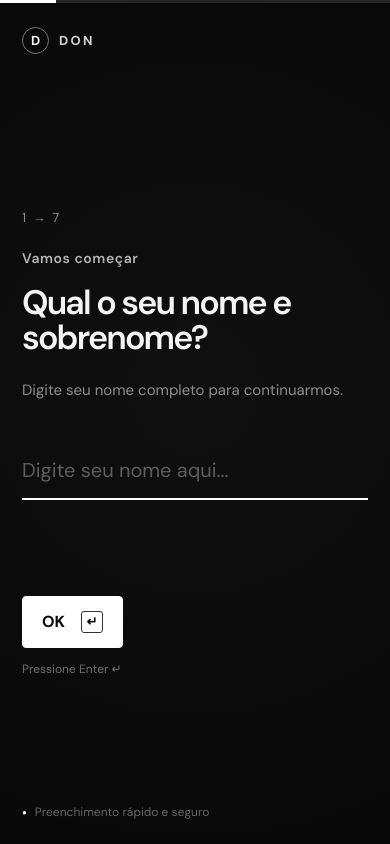
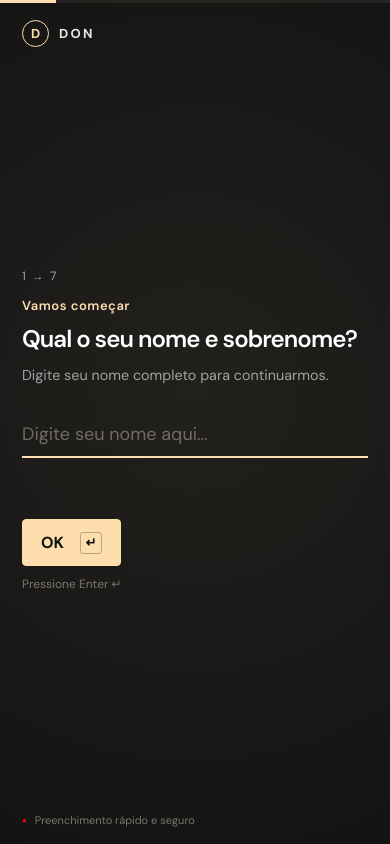
Before and after one commit to gnstecnologia/formulario-etapas, a plain HTML site: page index.html in a window 390 px wide. Drawn offline with Linux system fonts and the light colour scheme.

Commit message:
Nova paleta escura com creme e vermelho, sem scroll em nenhum viewport
Opcoes em duas colunas no desktop e tipografia escalada por altura para o
conteudo caber inteiro na tela.

Co-Authored-By: Claude Opus 4.5 <noreply@anthropic.com>

```diff
--- a/style.css
+++ b/style.css
@@ -1,13 +1,15 @@
 @import url('https://fonts.googleapis.com/css2?family=DM+Sans:wght@400;500;600;700&display=swap');
 
 :root {
-  --bg: #070707;
-  --surface: #111111;
-  --text: #f4f4f4;
-  --muted: #8d8d8d;
-  --line: #292929;
-  --accent: #ffffff;
-  --danger: #ff7e7e;
+  --bg: #121212;
+  --surface: #1c1a17;
+  --text: #ffffff;
+  --muted: #a3a3a3;
+  --line: #2e2c29;
+  --accent: #ffdeae;
+  --accent-ink: #121212;
+  --detail: #ff0000;
+  --danger: #ff0000;
   --ease: cubic-bezier(.22, 1, .36, 1);
 }
 
@@ -29,10 +31,10 @@ button { cursor: pointer; }
   position: relative;
   display: flex;
   flex-direction: column;
-  padding: 34px clamp(24px, 7vw, 110px) 30px;
+  padding: clamp(16px, 3vh, 34px) clamp(24px, 7vw, 110px) clamp(14px, 2.4vh, 30px);
   isolation: isolate;
   background:
-    radial-gradient(circle at 50% 46%, rgba(255,255,255,.035), transparent 34rem),
+    radial-gradient(circle at 50% 46%, rgba(255, 222, 174, .07), transparent 34rem),
     var(--bg);
 }
 
@@ -40,7 +42,7 @@ button { cursor: pointer; }
   position: fixed;
   inset: 0 0 auto;
   height: 3px;
-  background: #252525;
+  background: #262421;
   z-index: 10;
 }
 .top-progress__bar {
@@ -64,22 +66,23 @@ button { cursor: pointer; }
   place-items: center;
   width: 27px;
   height: 27px;
-  border: 1px solid #777;
+  border: 1px solid var(--accent);
   border-radius: 50%;
+  color: var(--accent);
   font-size: 13px;
   letter-spacing: 0;
 }
-.brand__name { opacity: .86; }
+.brand__name { opacity: .9; }
 
 .form-stage {
   width: min(760px, 100%);
   margin: auto;
-  padding: 70px 0 60px;
+  padding: clamp(6px, 2.2vh, 34px) 0;
 }
 .step-counter {
-  margin-bottom: 23px;
+  margin-bottom: clamp(8px, 1.6vh, 20px);
   color: var(--muted);
-  font-size: 13px;
+  font-size: 12px;
   letter-spacing: .12em;
   text-transform: uppercase;
 }
@@ -87,97 +90,111 @@ button { cursor: pointer; }
 .question-card.is-leaving { opacity: 0; transform: translateY(-24px); }
 .question-card.is-entering { opacity: 0; transform: translateY(28px); }
 .eyebrow {
-  margin: 0 0 18px;
-  color: #b5b5b5;
-  font-size: 14px;
+  margin: 0 0 clamp(6px, 1.4vh, 16px);
+  color: var(--accent);
+  font-size: 13px;
   font-weight: 600;
   letter-spacing: .04em;
 }
 h1 {
   max-width: 720px;
   margin: 0;
-  font-size: clamp(34px, 6vw, 70px);
-  line-height: 1.04;
-  letter-spacing: -.055em;
+  font-size: clamp(24px, min(3.6vw, 4.4vh), 56px);
+  line-height: 1.06;
+  letter-spacing: -.04em;
   font-weight: 600;
 }
 .question-help {
   max-width: 510px;
-  margin: 23px 0 0;
+  margin: clamp(10px, 1.6vh, 20px) 0 0;
   color: var(--muted);
-  font-size: 16px;
-  line-height: 1.55;
+  font-size: clamp(13px, 1.7vh, 16px);
+  line-height: 1.5;
 }
 
-form { margin-top: 46px; }
+form { margin-top: clamp(12px, 2.6vh, 34px); }
 input {
   width: 100%;
-  padding: 18px 0 15px;
+  padding: clamp(8px, 1.6vh, 16px) 0 clamp(6px, 1.2vh, 13px);
   border: 0;
-  border-bottom: 1px solid #676767;
+  border-bottom: 1px solid #4a4640;
   outline: none;
   color: var(--text);
   background: transparent;
-  font-size: clamp(20px, 3vw, 29px);
+  font-size: clamp(18px, min(3vw, 2.6vh), 26px);
   transition: border-color 220ms ease, box-shadow 220ms ease;
 }
-input::placeholder { color: #5e5e5e; }
-input:focus { border-color: #fff; box-shadow: 0 1px 0 #fff; }
+input::placeholder { color: #6f6b66; }
+input:focus { border-color: var(--accent); box-shadow: 0 1px 0 var(--accent); }
 input.input-error { border-color: var(--danger); animation: shake 360ms ease; }
 
 .options {
   display: grid;
-  gap: 10px;
-  margin: 34px 0 0;
+  grid-template-columns: repeat(2, minmax(0, 1fr));
+  gap: clamp(6px, 1.1vh, 10px);
+  margin: clamp(12px, 2.2vh, 30px) 0 0;
   padding: 0;
   list-style: none;
 }
+.options > li:last-child:nth-child(odd) { grid-column: 1 / -1; }
 .option {
   display: flex;
   align-items: center;
-  gap: 16px;
+  gap: 14px;
   width: 100%;
-  padding: 15px 16px;
+  padding: clamp(8px, 1.5vh, 14px) 15px;
   border: 1px solid var(--line);
   border-radius: 6px;
   color: var(--text);
   background: transparent;
-  font-size: clamp(17px, 2.2vw, 21px);
+  font-size: clamp(15px, 1.9vh, 19px);
   text-align: left;
-  transition: border-color 220ms ease, background 220ms ease, transform 220ms ease;
+  transition: border-color 220ms ease, background 220ms ease, color 220ms ease;
 }
-.option:hover { border-color: #8a8a8a; background: var(--surface); transform: translateX(3px); }
-.option[aria-selected="true"] { border-color: var(--accent); background: var(--surface); }
+.option:hover { border-color: #6b6459; background: var(--surface); }
+.option[aria-selected="true"] {
+  border-color: var(--accent);
+  color: var(--accent-ink);
+  background: var(--accent);
+}
 .option__key {
   display: grid;
   place-items: center;
   flex: 0 0 auto;
-  width: 26px;
-  height: 26px;
-  border: 1px solid #555;
+  width: 24px;
+  height: 24px;
+  border: 1px solid #55504a;
   border-radius: 3px;
   color: var(--muted);
-  font-size: 13px;
+  font-size: 12px;
   font-weight: 700;
   transition: border-color 220ms ease, color 220ms ease;
 }
-.option[aria-selected="true"] .option__key { border-color: var(--accent); color: var(--accent); }
+.option[aria-selected="true"] .option__key {
+  border-color: var(--detail);
+  color: var(--detail);
+}
 .options--error .option { border-color: var(--danger); animation: shake 360ms ease; }
 
-.actions { display: flex; align-items: center; gap: 16px; margin-top: 32px; }
+.actions {
+  display: flex;
+  align-items: center;
+  gap: 16px;
+  margin-top: clamp(10px, 2vh, 28px);
+}
 .primary-button {
   display: inline-flex;
   align-items: center;
   gap: 16px;
-  padding: 14px 19px;
+  padding: clamp(9px, 1.4vh, 13px) 18px;
   border: 1px solid var(--accent);
   border-radius: 4px;
-  color: #090909;
+  color: var(--accent-ink);
   background: var(--accent);
   font-weight: 700;
   transition: transform 220ms ease, background 220ms ease, color 220ms ease;
 }
-.primary-button:hover { transform: translateY(-3px); background: #d9d9d9; }
+.primary-button:hover { transform: translateY(-3px); background: #ffeac7; }
 .primary-button:active { transform: translateY(0); }
 .primary-button:disabled { opacity: .65; cursor: wait; }
 .button-arrow {
@@ -185,50 +202,30 @@ input.input-error { border-color: var(--danger); animation: shake 360ms ease; }
   place-items: center;
   width: 22px;
   height: 22px;
-  border: 1px solid #333;
+  border: 1px solid rgba(18, 18, 18, .28);
   border-radius: 3px;
   font-size: 13px;
 }
-.hint { color: #707070; font-size: 13px; }
-.error-message { min-height: 20px; margin: 11px 0 0; color: var(--danger); font-size: 13px; }
+.hint { color: #7a756e; font-size: 12px; }
+.error-message { min-height: 18px; margin: 8px 0 0; color: var(--danger); font-size: 12px; }
 .footer-note {
   display: flex;
   gap: 8px;
   align-items: center;
-  color: #666;
-  font-size: 12px;
+  color: #7a756e;
+  font-size: 11px;
 }
-.footer-note span:first-child { color: #fff; font-size: 8px; }
-
-.success {
-  text-align: center;
-  animation: rise 700ms var(--ease) both;
-}
-.success__icon {
-  display: grid;
-  place-items: center;
-  width: 72px;
-  height: 72px;
-  margin: 0 auto 26px;
-  border: 1px solid #aaa;
-  border-radius: 50%;
-  font-size: 32px;
-}
-.success h1 { margin-inline: auto; }
-.success p { margin: 22px auto 0; color: var(--muted); font-size: 16px; line-height: 1.6; }
+.footer-note span:first-child { color: var(--detail); font-size: 8px; }
 
 .sr-only { position: absolute; width: 1px; height: 1px; padding: 0; margin: -1px; overflow: hidden; clip: rect(0,0,0,0); white-space: nowrap; border: 0; }
 
 @keyframes shake { 25% { transform: translateX(-7px); } 75% { transform: translateX(7px); } }
-@keyframes rise { from { opacity: 0; transform: translateY(25px); } to { opacity: 1; transform: translateY(0); } }
 
-@media (max-width: 600px) {
-  .app-shell { padding: 27px 22px 24px; }
-  .form-stage { padding: 80px 0 52px; }
-  .question-help { font-size: 15px; }
-  form { margin-top: 37px; }
-  .actions { align-items: flex-start; flex-direction: column; gap: 13px; }
-  .hint { font-size: 12px; }
+@media (max-width: 640px) {
+  .app-shell { padding: clamp(14px, 2.4vh, 24px) 22px clamp(12px, 2vh, 22px); }
+  .form-stage { padding: 0; }
+  .options { grid-template-columns: 1fr; }
+  .actions { align-items: flex-start; flex-direction: column; gap: 10px; }
 }
 
 @media (prefers-reduced-motion: reduce) {
```
